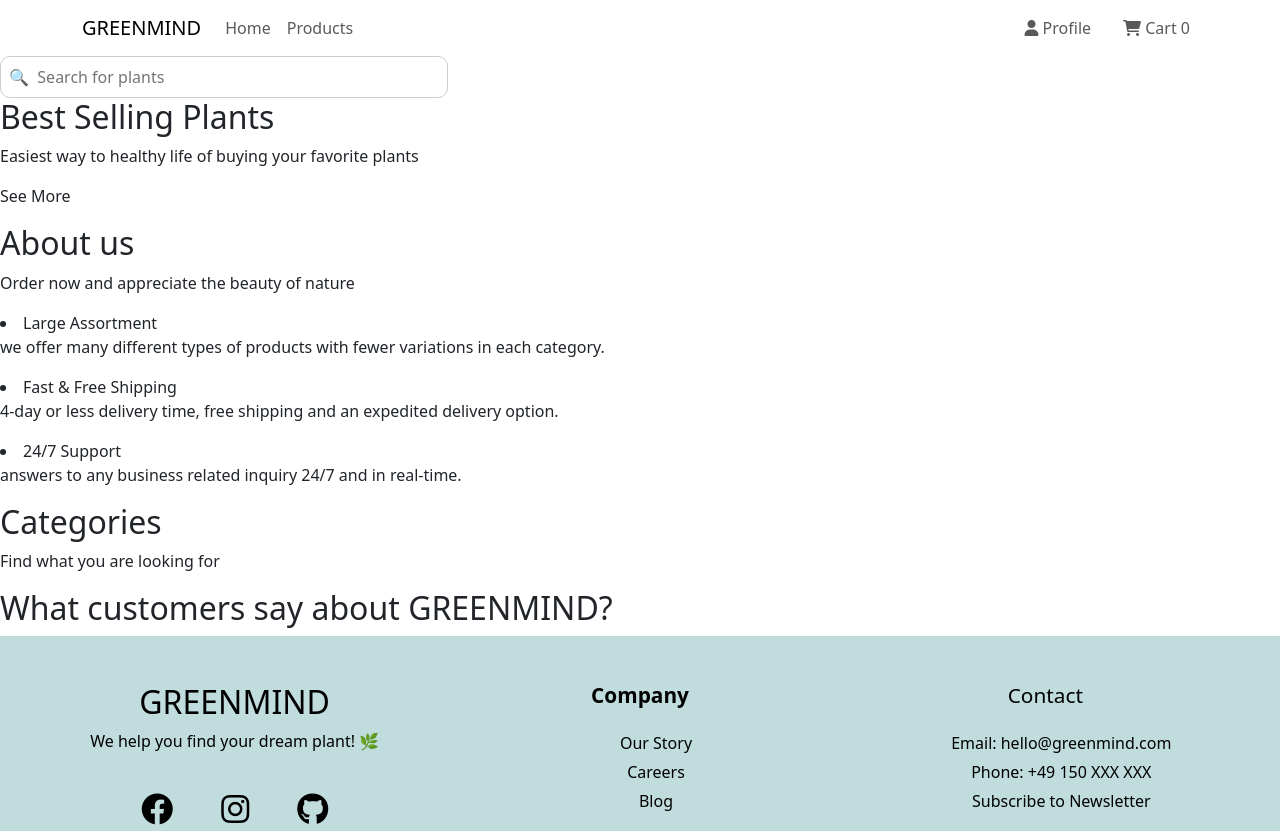
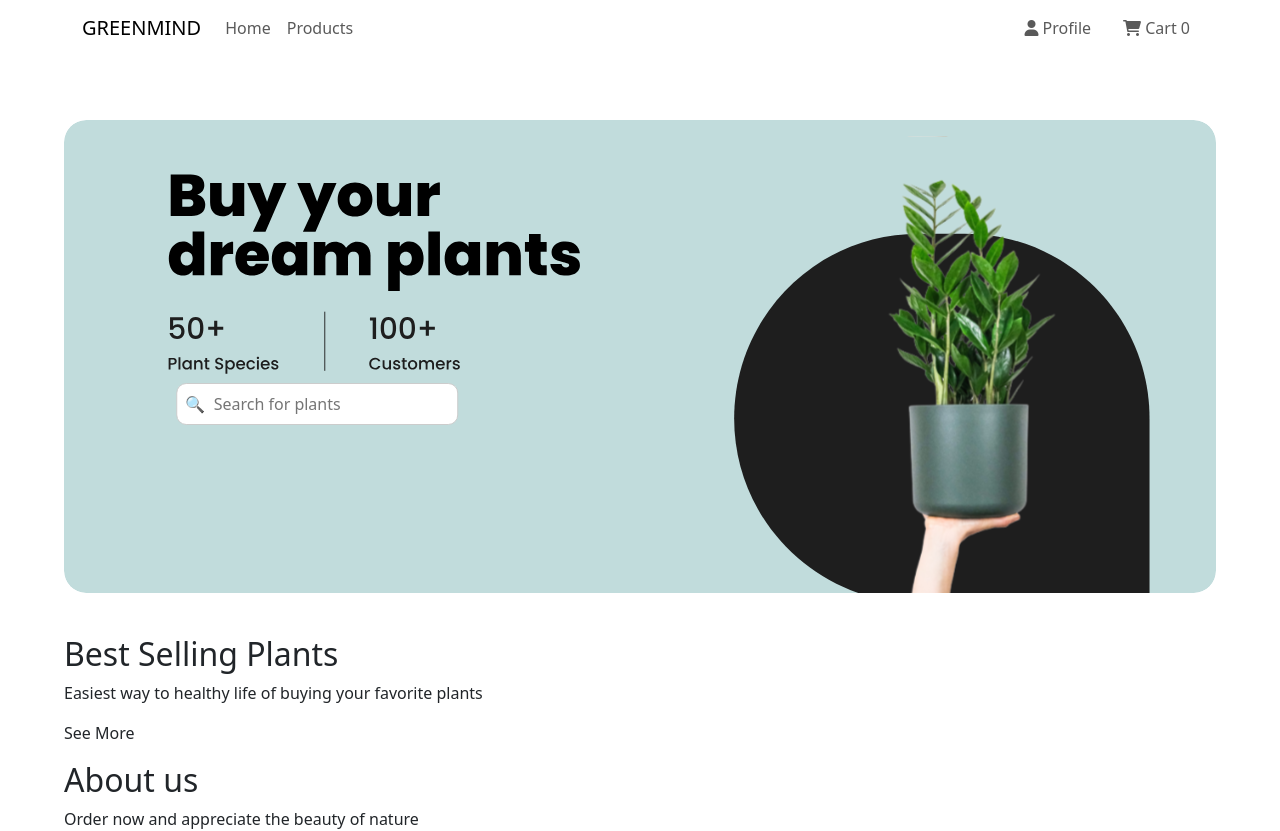
Before and after one commit to m091u/GreenMind---ecommerce, a React (Vite) app in the folder client/: page / in a window 1280 px wide. Shown: the top 831 px of the page. Built offline with nearby package versions, Linux system fonts and the light colour scheme.

Commit message:
Add Banner image

```diff
--- a/client/src/pages/HomePage.jsx
+++ b/client/src/pages/HomePage.jsx
@@ -1,7 +1,7 @@
 import Search from "../components/Search";
+import banner from "../assets/Banner.svg";
 
 function HomePage() {
-
   //search
   const searchProductList = (char) => {
     let filtered;
@@ -16,17 +16,35 @@ function HomePage() {
   };
 
   return (
-    <div className="homePage">
-      <div className="bannerImage">
-        {/* search button & Banner image */}
-        <div>
+    <div className="HomePage">
+      <div
+        className="bannerContainer"
+        style={{ position: "relative", width: "100%", padding: "5%" }}
+      >
+        <img
+          src={banner}
+          alt="Banner"
+          style={{ width: "100%", height: "auto" }}
+
+        />
+        <div
+          style={{
+            position: "relative",
+            top: "50%",
+            left: "50%",
+            transform: "translate(-90%, -500%)",
+            textAlign: "center",
+            width: "70%",
+          }}
+        >
           <Search
             className="search-bar"
             filterSearchHandler={searchProductList}
           />
+        </div>
+
         {/* Placeholder code to display search results */}
-        </div>
-      </div>
+
         <div className="bestselling">
           <h2> Best Selling Plants</h2>
           <p>Easiest way to healthy life of buying your favorite plants</p>
@@ -57,6 +75,7 @@ function HomePage() {
           <h2>What customers say about GREENMIND?</h2>
         </div>
       </div>
+    </div>
   );
 }
 export default HomePage;
```
Also changed, not shown: client/src/pages/SignupPage.jsx (+5 -6 lines), client/src/assets/Banner.svg (added). Lines whose indentation alone changed are shown as unchanged.
